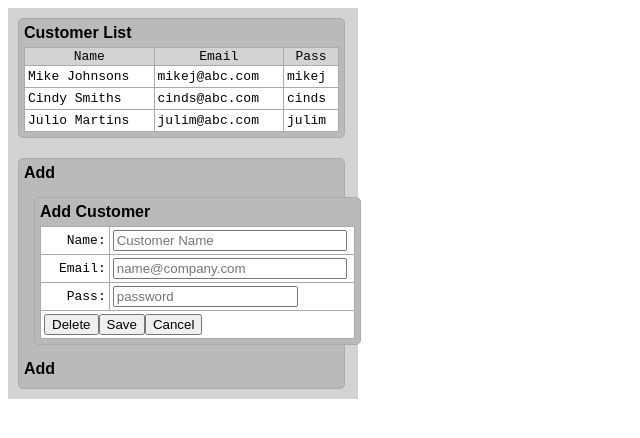
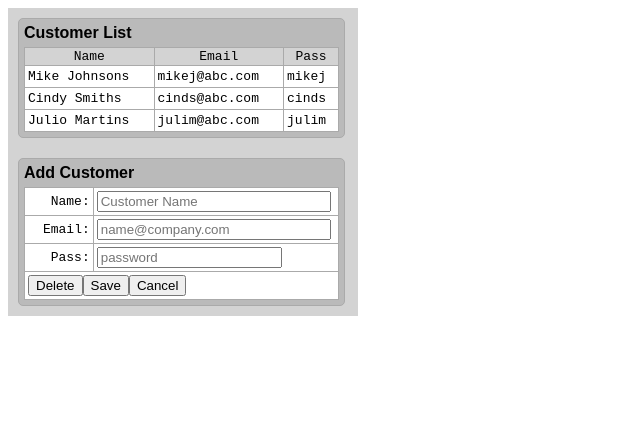
Before and after one commit to go-andy-go/capstone2, a React (Create React App) app: page / in a window 1280 px wide. Shown: the top 438 px of the page, without its empty margins (0-640 px from the left). Built offline with nearby package versions, Linux system fonts and the light colour scheme.

Commit message:
update return

```diff
--- a/src/App.js
+++ b/src/App.js
@@ -66,10 +66,6 @@ export function App(params) {
         onCustomerSelect={handleListClick}
         selectedCustomerId={formObject.id}
       />
-      <div className="boxed">
-        <div>
-          <h4>{mode}</h4>
-        </div>
         <CustomerForm
           formObject={formObject}
           handleInputChange={handleInputChange}
@@ -77,10 +73,6 @@ export function App(params) {
           onSaveClick={onSaveClick}
           onCancelClick={onCancelClick}
         />
-        <div>
-          <h4>{mode}</h4>
-        </div>
-      </div>
     </div>
   );
 }
```
